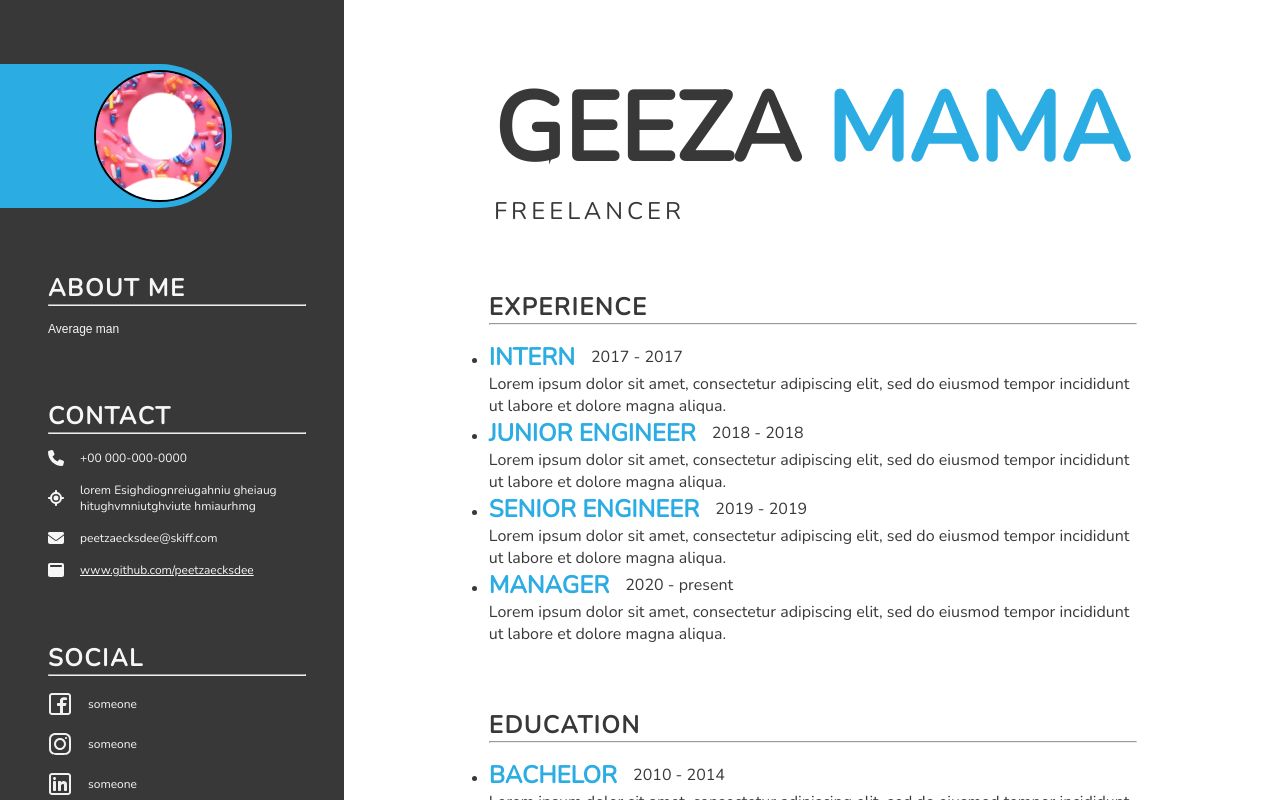
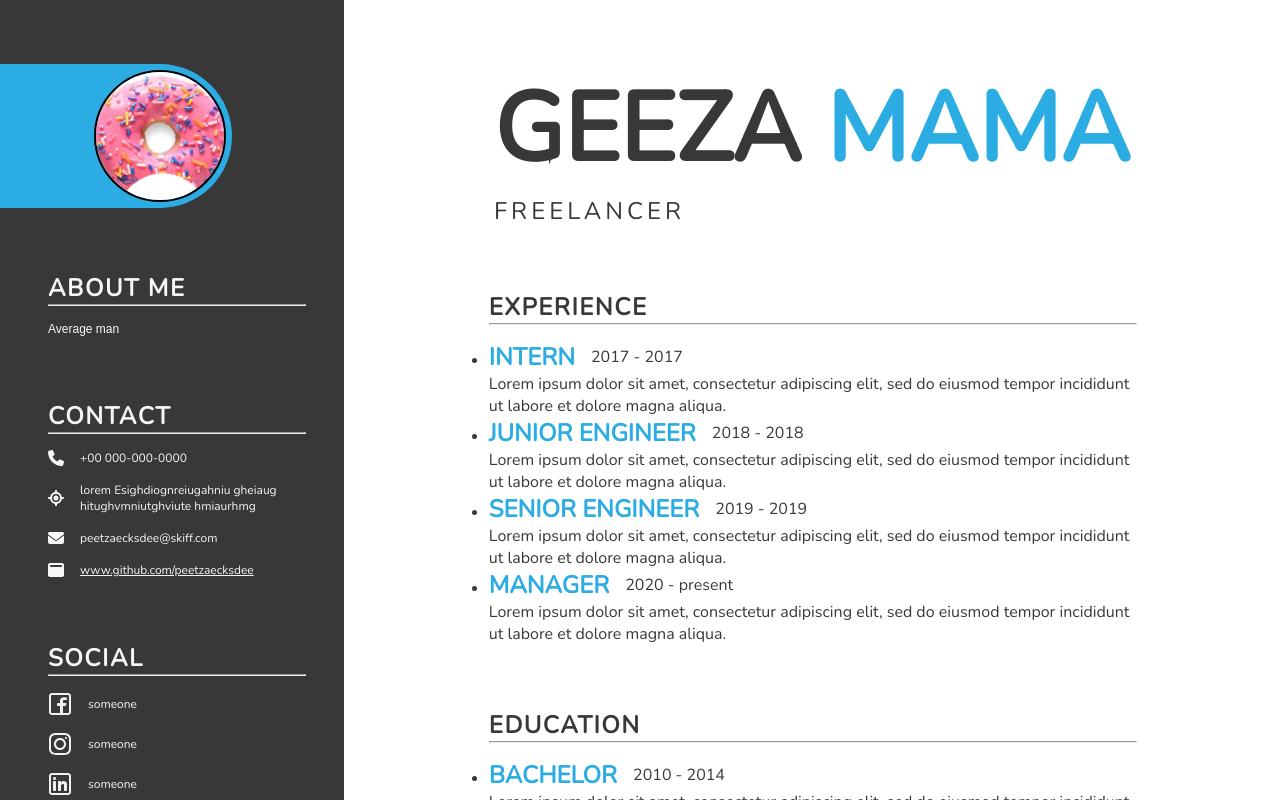
Before and after one commit to peetzaecksdee/TOP-CV-Application, a React (Vite) app: page / in a window 1280 px wide. Built offline with nearby package versions, Linux system fonts and the light colour scheme.

Commit message:
feat: Profile Input

```diff
--- a/src/App.css
+++ b/src/App.css
@@ -14,6 +14,11 @@ input {
 
 input:focus {
 	outline: none;
+}
+
+input[type='file'] {
+	position: absolute;
+	visibility: hidden;
 }
 
 /* SIDEBAR */
@@ -86,6 +91,12 @@ input:focus {
 	right: 50%;
 }
 
+#fileLabel {
+	position: absolute;
+	width: 100%;
+	height: 100%;
+}
+
 .image-container {
 	border: solid 2px black;
 	overflow: hidden;
@@ -114,7 +125,7 @@ input:focus {
 .profile {
 	position: relative;
 	margin-left: 50%;
-	transform: translateX(-50%) translateY(-25%);
+	transform: translateX(-50%) translateY(-15%);
 	object-fit: contain;
 	height: 12rem;
 	width: 12rem;
@@ -149,7 +160,7 @@ input:focus {
 }
 
 .bar-container {
-	height: .5rem;
+	height: 0.5rem;
 	width: 8rem;
 	display: flex;
 	align-items: center;
--- a/src/components/Sidebar.jsx
+++ b/src/components/Sidebar.jsx
@@ -2,12 +2,21 @@ import AboutMe from './Sidebar/AboutMe';
 import Contact from './Sidebar/Contact';
 import Social from './Sidebar/Social';
 import NAI from '../assets/NAN.png';
+import { useState } from 'react';
 
 function Image({ img = NAI }) {
+	const [file, setFile] = useState(img);
+	function handleChange(e) {
+		console.log(e.target.files);
+		setFile(URL.createObjectURL(e.target.files[0]));
+	}
+
 	return (
 		<div className='decor'>
 			<div className='image-container circle'>
-				<input type='image' className='profile' src={img}/>
+				<input type='file' id='file' onChange={handleChange} />
+				<label htmlFor='file' id='fileLabel'></label>
+				<img className='profile' src={file} />
 			</div>
 		</div>
 	);
```
Also changed, not shown: src/assets/NAN.png.
